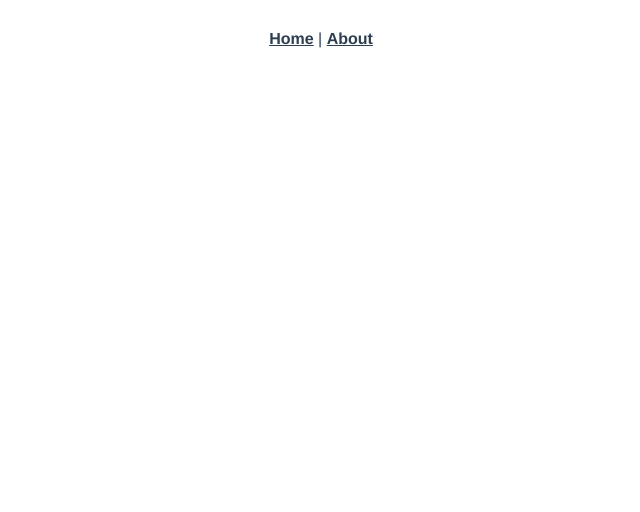
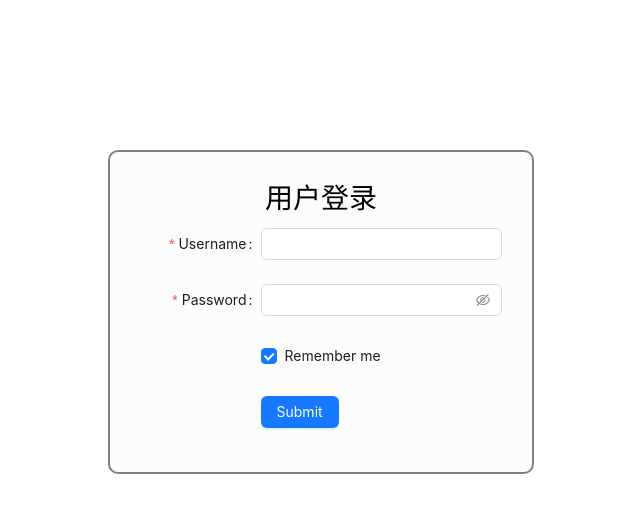
Before and after one commit to ch-1105/train, a Vue app in the folder train-web/: page /login in a window 1280 px wide. Before the commit this address had no page. Shown: the top 512 px of the page, without its empty margins (319-959 px from the left). Built offline with nearby package versions, Linux system fonts and the light colour scheme.

Commit message:
添加登录页面

```diff
--- a/train-web/src/App.vue
+++ b/train-web/src/App.vue
@@ -1,30 +1,7 @@
 <template>
-  <nav>
-    <router-link to="/">Home</router-link> |
-    <router-link to="/about">About</router-link>
-  </nav>
+  <!--<nav>-->
+  <!--  <router-link to="/">Home</router-link> |-->
+  <!--  <router-link to="/about">About</router-link>-->
+  <!--</nav>-->
   <router-view/>
 </template>
-
-<style>
-#app {
-  font-family: Avenir, Helvetica, Arial, sans-serif;
-  -webkit-font-smoothing: antialiased;
-  -moz-osx-font-smoothing: grayscale;
-  text-align: center;
-  color: #2c3e50;
-}
-
-nav {
-  padding: 30px;
-}
-
-nav a {
-  font-weight: bold;
-  color: #2c3e50;
-}
-
-nav a.router-link-exact-active {
-  color: #42b983;
-}
-</style>
--- a/train-web/src/router/index.js
+++ b/train-web/src/router/index.js
@@ -14,6 +14,10 @@ const routes = [
     // this generates a separate chunk (about.[hash].js) for this route
     // which is lazy-loaded when the route is visited.
     component: () => import(/* webpackChunkName: "about" */ '../views/AboutView.vue')
+  },
+  {
+    path: '/login',
+    component: () => import('../views/login-page.vue')
   }
 ]
 
--- /dev/null
+++ b/train-web/src/views/login-page.vue
@@ -0,0 +1,68 @@
+<template>
+  <a-row class="login">
+    <a-col :span="8" :offset="8" class="login-main">
+      <h1 style="text-align: center">用户登录</h1>
+      <a-form
+          :model="formState"
+          name="basic"
+          :label-col="{ span: 8 }"
+          :wrapper-col="{ span: 16 }"
+          autocomplete="off"
+          @finish="onFinish"
+          @finishFailed="onFinishFailed"
+      >
+        <a-form-item
+            label="Username"
+            name="username"
+            :rules="[{ required: true, message: 'Please input your username!' }]"
+        >
+          <a-input v-model:value="formState.username" />
+        </a-form-item>
+
+        <a-form-item
+            label="Password"
+            name="password"
+            :rules="[{ required: true, message: 'Please input your password!' }]"
+        >
+          <a-input-password v-model:value="formState.password" />
+        </a-form-item>
+
+        <a-form-item name="remember" :wrapper-col="{ offset: 8, span: 16 }">
+          <a-checkbox v-model:checked="formState.remember">Remember me</a-checkbox>
+        </a-form-item>
+
+        <a-form-item :wrapper-col="{ offset: 8, span: 16 }">
+          <a-button type="primary" html-type="submit">Submit</a-button>
+        </a-form-item>
+      </a-form>
+
+    </a-col>
+  </a-row>
+</template>
+<script setup>
+import { reactive } from 'vue';
+const formState = reactive({
+  username: '',
+  password: '',
+  remember: true,
+});
+const onFinish = values => {
+  console.log('Success:', values);
+};
+const onFinishFailed = errorInfo => {
+  console.log('Failed:', errorInfo);
+};
+</script>
+<style>
+.h1{
+  font-size: 25px;
+  font-weight: bold;
+}
+.login-main{
+  margin-top: 150px;
+  padding: 30px 30px 20px;
+  border: 2px solid grey;
+  border-radius: 10px;
+  background-color: #fcfcfc;
+}
+</style>
```
